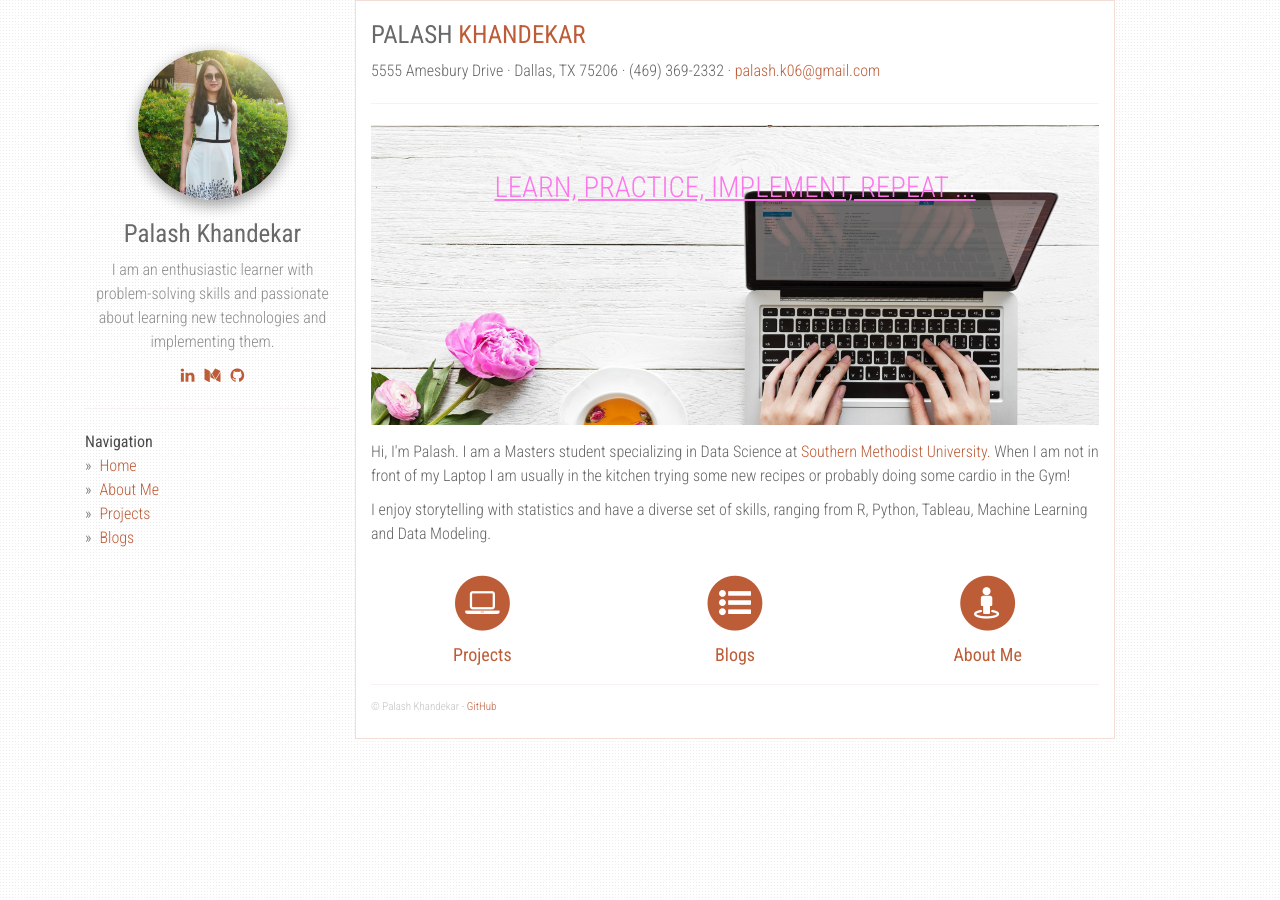
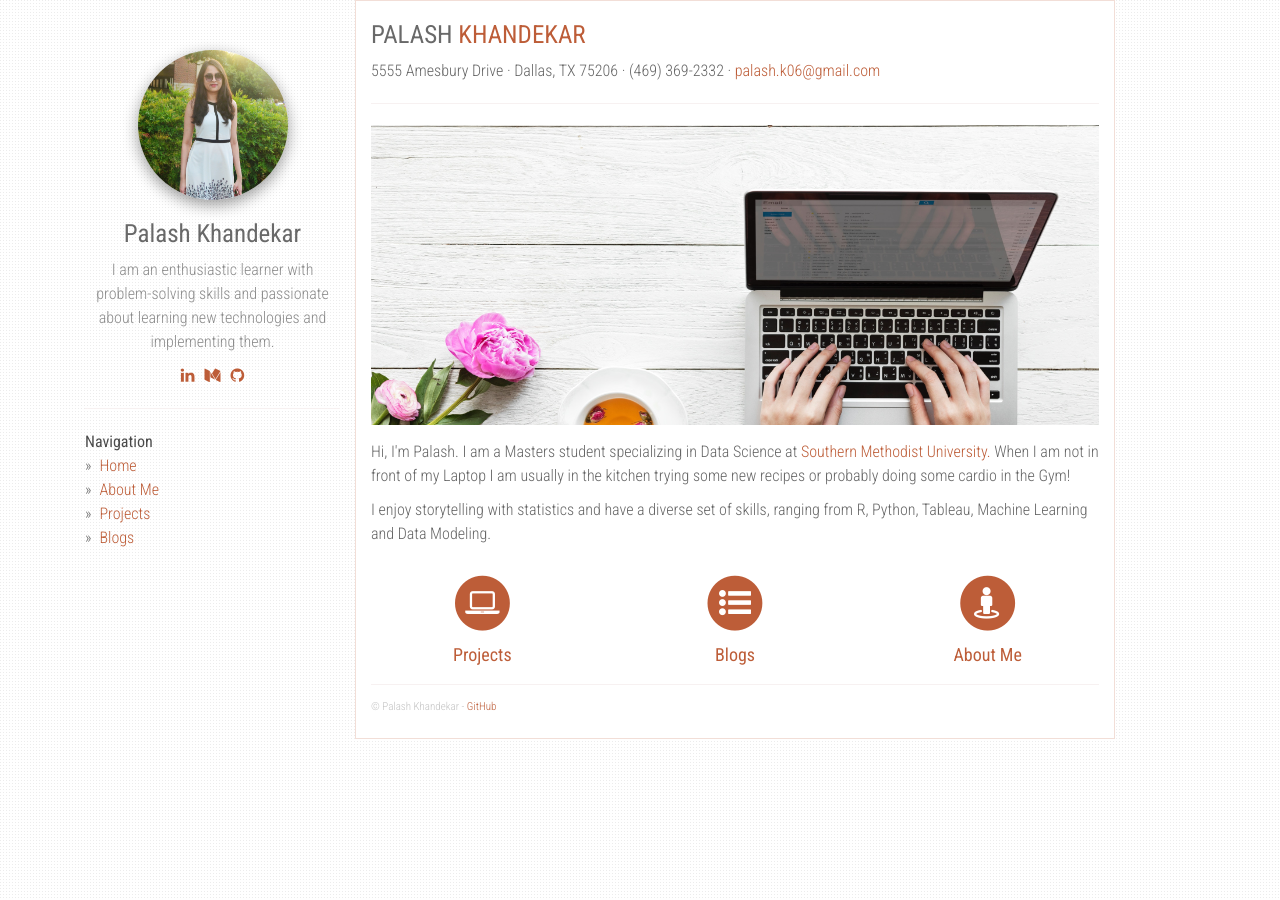
Before and after one commit to palashck/palashck.github.io, a Jekyll site: the page built from index.html, in a window 1280 px wide. Built offline with Jekyll 4.4.1, drawn with Linux system fonts in a browser that asks for light colours; nearby versions of some CDN libraries.

Commit message:
removed content

```diff
--- a/index.html
+++ b/index.html
@@ -11,9 +11,9 @@ layout: default
 
   <div class="content">
     <div class="header-content">
-      <p class="header-content__message">
+      <!-- <p class="header-content__message">
         Learn, Practice, Implement, Repeat ...
-      </p>
+      </p> -->
     </div>
     <div class="row">
       <div class="col-xs-12">
```
